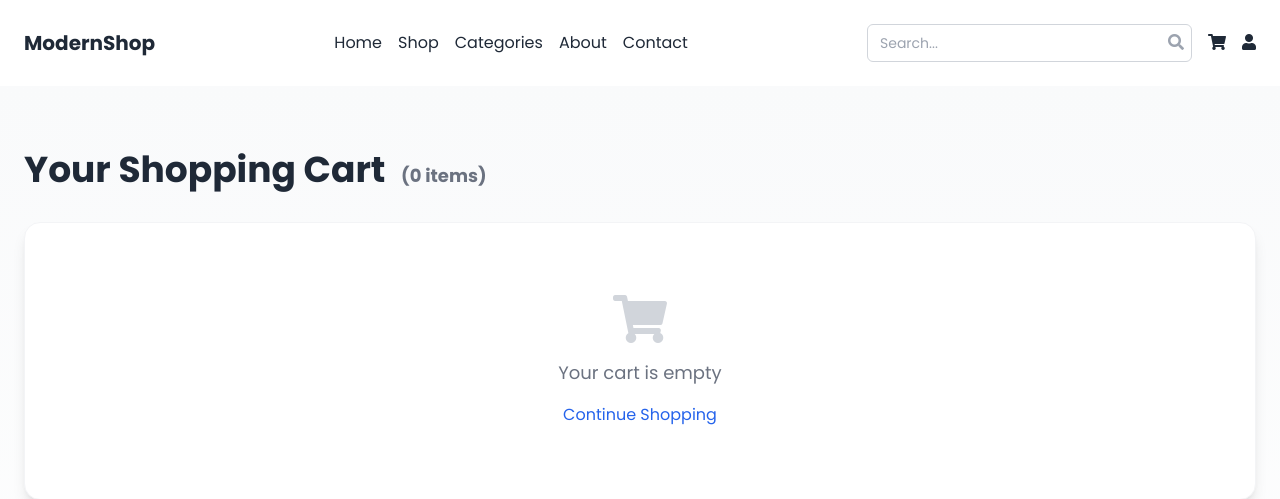
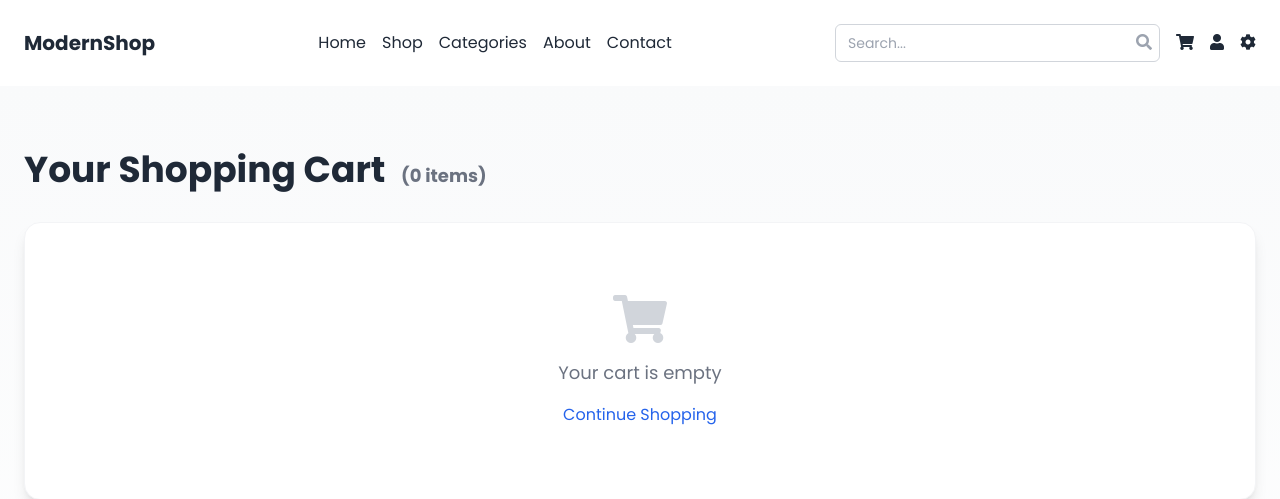
Before and after one commit to osama-naaz-unt/Tech_Ninjas, a Django app: page /cart/ in a window 1280 px wide. Shown: the top 499 px of the page. Run offline with Django 5.2, Linux system fonts and the light colour scheme; a user stored in the database is signed in; data comes from the database, SQL or seed files in the repository; some libraries are stand-ins or nearby versions.

Commit message:
Update base.html

```diff
--- a/templates/base.html
+++ b/templates/base.html
@@ -3,16 +3,15 @@
 <!DOCTYPE html>
 <html lang="en">
   <head>
-    <meta charset="UTF-8">
-    <meta name="viewport" content="width=device-width, initial-scale=1.0">
+    <meta charset="UTF-8" />
+    <meta name="viewport" content="width=device-width, initial-scale=1.0" />
     <title>ModernShop - Your One-Stop Ecommerce Destination</title>
     <script src="https://cdn.tailwindcss.com"></script>
-    <link href="https://cdnjs.cloudflare.com/ajax/libs/font-awesome/5.15.3/css/all.min.css" rel="stylesheet">
-    <link rel="stylesheet" href="{% static 'style.css' }?{% now 'U' %}">
+    <link href="https://cdnjs.cloudflare.com/ajax/libs/font-awesome/5.15.3/css/all.min.css" rel="stylesheet" />
+    <link rel="stylesheet" href="{% static 'style.css' }?{% now 'U' %}" />
     {% block css %} {% endblock %}
   </head>
   <body class="bg-gray-100">
-
     <!-- Header -->
     <header class="bg-white shadow-md">
       <nav class="container mx-auto p-6">
@@ -27,7 +26,7 @@
           </div>
           <div class="flex items-center space-x-4">
             <form action="{% url 'shop:shop' %}" method="GET" class="relative">
-                        <input type="text" name="q" placeholder="Search..." class="pl-3 pr-10 py-2 border border-gray-300 rounded-md focus:outline-none focus:ring-2 focus:ring-blue-500 text-sm" value="{% if search_query %}{{ search_query }}{% endif %}">
+              <input type="text" name="q" placeholder="Search..." class="pl-3 pr-10 py-2 border border-gray-300 rounded-md focus:outline-none focus:ring-2 focus:ring-blue-500 text-sm" value="{% if search_query %}{{ search_query }}{% endif %}" />
               <button type="submit" class="absolute right-2 top-1/2 transform -translate-y-1/2 text-gray-400 hover:text-blue-500">
                 <i class="fas fa-search"></i>
               </button>
@@ -35,7 +34,9 @@
             {% if request.user.is_authenticated %}
             <a href="{% url 'shop:cart' %}" class="{% if page == 'Shopping Cart' %}text-blue-500{% else %}text-gray-800 hover:text-blue-500{% endif %}"><i class="fas fa-shopping-cart"></i></a>
             <a href="{% url 'users:profile' %}" class="text-gray-800 hover:text-blue-500"><i class="fas fa-user"></i></a>
-                    {% else %}
+            {% if request.user.is_superuser %}
+            <a href="/admin" target="_blank" class="text-gray-800 hover:text-blue-500" title="Admin Panel"><i class="fas fa-cog"></i></a>
+            {% endif %} {% else %}
             <a href="{% url 'users:register' %}" class="{% if page == 'register' %}text-blue-500 font-semibold{% else %}text-gray-800 hover:text-blue-500{% endif %}">Register</a>
             <a href="{% url 'users:login' %}" class="{% if page == 'login' %}text-blue-500 font-semibold{% else %}text-gray-800 hover:text-blue-500{% endif %}">Login</a>
             {% endif %}
@@ -44,31 +45,26 @@
       </nav>
     </header>
 
-
     <div class="container">
       {% if messages %}
       <div class="mb-6">
         {% for message in messages %}
         <div id="alert-{{ forloop.counter }}" class="flex items-center p-4 mb-4 text-green-800 rounded-lg bg-green-50 dark:bg-gray-800 dark:text-green-400" role="alert">
           <svg class="flex-shrink-0 w-4 h-4 mr-2" aria-hidden="true" xmlns="http://www.w3.org/2000/svg" fill="currentColor" viewBox="0 0 20 20">
-                    <path d="M10 .5a9.5 9.5 0 1 0 9.5 9.5A9.51 9.51 0 0 0 10 .5ZM9.5 4a1.5 1.5 0 1 1 0 3 1.5 1.5 0 0 1 0-3ZM12 15H8a1 1 0 0 1 0-2h1v-3H8a1 1 0 0 1 0-2h2a1 1 0 0 1 1 1v4h1a1 1 0 0 1 0 2Z"/>
+            <path d="M10 .5a9.5 9.5 0 1 0 9.5 9.5A9.51 9.51 0 0 0 10 .5ZM9.5 4a1.5 1.5 0 1 1 0 3 1.5 1.5 0 0 1 0-3ZM12 15H8a1 1 0 0 1 0-2h1v-3H8a1 1 0 0 1 0-2h2a1 1 0 0 1 1 1v4h1a1 1 0 0 1 0 2Z" />
           </svg>
           <span class="sr-only">Info</span>
-                <div class="ml-3 text-sm font-medium">
-                    {{ message }}
-                </div>
+          <div class="ml-3 text-sm font-medium">{{ message }}</div>
           <button type="button" class="ml-auto -mx-1.5 -my-1.5 bg-green-50 text-green-500 rounded-lg focus:ring-2 focus:ring-green-400 p-1.5 hover:bg-green-200 inline-flex items-center justify-center h-8 w-8 dark:bg-gray-800 dark:text-green-400 dark:hover:bg-gray-700" data-dismiss-target="#alert-{{ forloop.counter }}" aria-label="Close">
             <span class="sr-only">Close</span>
             <svg class="w-3 h-3" aria-hidden="true" xmlns="http://www.w3.org/2000/svg" fill="none" viewBox="0 0 14 14">
-                        <path stroke="currentColor" stroke-linecap="round" stroke-linejoin="round" stroke-width="2" d="m1 1 6 6m0 0 6 6M7 7l6-6M7 7l-6 6"/>
+              <path stroke="currentColor" stroke-linecap="round" stroke-linejoin="round" stroke-width="2" d="m1 1 6 6m0 0 6 6M7 7l6-6M7 7l-6 6" />
             </svg>
           </button>
         </div>
         {% endfor %}
       </div>
-        {% endif %}
-
-        {% block content %} {% endblock %}
+      {% endif %} {% block content %} {% endblock %}
     </div>
 
     {% block footer %}
@@ -117,9 +113,9 @@
     {% endblock %}
 
     <script>
-        document.addEventListener('DOMContentLoaded', (event) => {
-            document.querySelectorAll('[data-dismiss-target]').forEach(button => {
-                button.addEventListener('click', () => {
+      document.addEventListener("DOMContentLoaded", (event) => {
+        document.querySelectorAll("[data-dismiss-target]").forEach((button) => {
+          button.addEventListener("click", () => {
             const target = document.querySelector(button.dataset.dismissTarget);
             target.remove();
           });
@@ -127,7 +123,6 @@
       });
     </script>
 
-
     {% block js %} {% endblock %}
   </body>
 </html>
```
Lines whose indentation alone changed are shown as unchanged.
